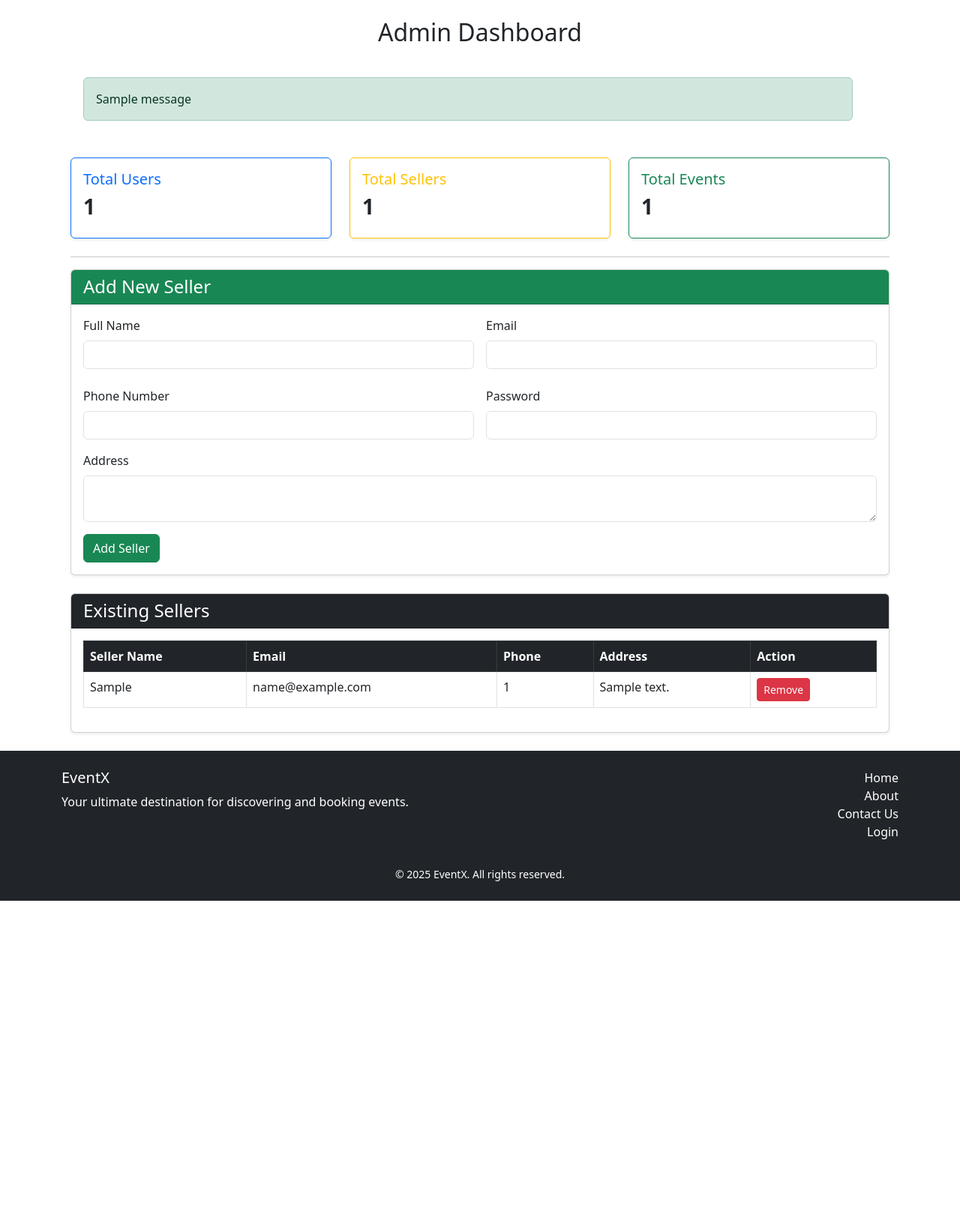
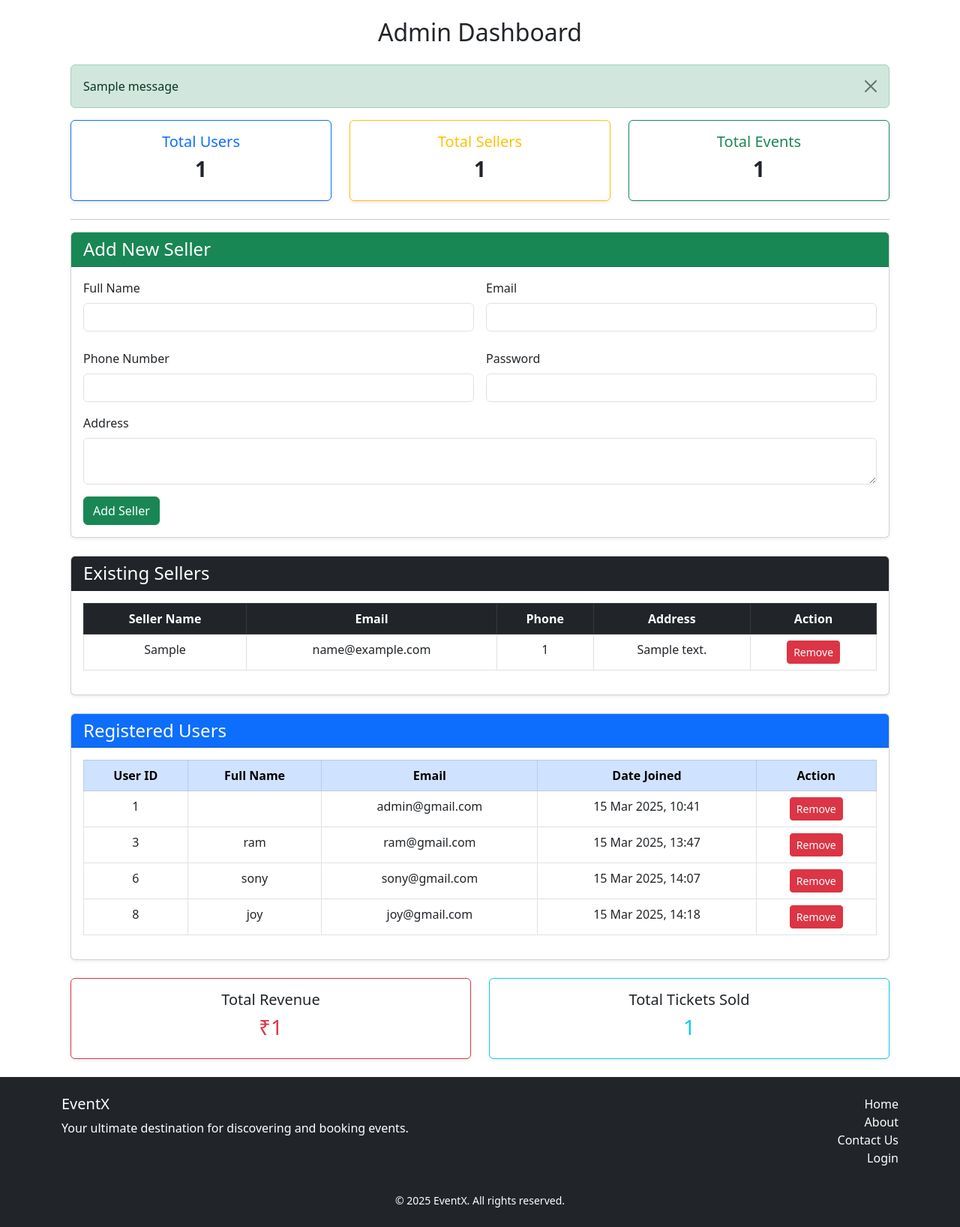
Before and after one commit to pranav007123/Eventx, a Django app: template events/templates/events/admin_dashboard.html in a window 1280 px wide. Shown: the part 56-1692 px from the top of the page at 75% size. Before the commit the page ends 1257 px from the top, so only its background shows below. Run offline with Django 3.2, Linux system fonts and the light colour scheme; data comes from the database, SQL or seed files in the repository; tables that the repository leaves empty hold one stand-in row (values such as "Sample post"); the template is opened without the code that fills it: values that come from a table or form of the project are taken from there, most other values are stand-ins (such as "Sample title", 1, 10 or a date in 2020); one stand-in notice (Sample message) is shown.

Commit message:
second commit

```diff
--- a/events/templates/events/admin_dashboard.html
+++ b/events/templates/events/admin_dashboard.html
@@ -9,17 +9,16 @@
 
   <!-- Success/Error Messages -->
   {% if messages %}
-    <div class="alert alert-dismissible fade show">
-      {% for message in messages %}
-        <div class="alert {% if message.tags == 'success' %}alert-success{% else %}alert-danger{% endif %}" role="alert">
-          {{ message }}
-        </div>
-      {% endfor %}
-    </div>
+    {% for message in messages %}
+      <div class="alert {% if message.tags == 'success' %}alert-success{% else %}alert-danger{% endif %} alert-dismissible fade show" role="alert">
+        {{ message }}
+        <button type="button" class="btn-close" data-bs-dismiss="alert" aria-label="Close"></button>
+      </div>
+    {% endfor %}
   {% endif %}
 
   <!-- Dashboard Statistics -->
-  <div class="row mb-4">
+  <div class="row mb-4 text-center">
     <div class="col-md-4">
       <div class="card shadow-sm border-primary">
         <div class="card-body">
@@ -96,7 +95,7 @@
       <h4 class="mb-0">Existing Sellers</h4>
     </div>
     <div class="card-body">
-      <table class="table table-bordered">
+      <table class="table table-bordered text-center">
         <thead class="table-dark">
           <tr>
             <th>Seller Name</th>
@@ -132,5 +131,66 @@
     </div>
   </div>
 
+  <!-- Registered Users List -->
+  <div class="card shadow-sm">
+    <div class="card-header bg-primary text-white">
+      <h4 class="mb-0">Registered Users</h4>
+    </div>
+    <div class="card-body">
+      <table class="table table-bordered text-center">
+        <thead class="table-primary">
+          <tr>
+            <th>User ID</th>
+            <th>Full Name</th>
+            <th>Email</th>
+            <th>Date Joined</th>
+            <th>Action</th>
+          </tr>
+        </thead>
+        <tbody>
+          {% for user in users %}
+          <tr>
+            <td>{{ user.id }}</td>
+            <td>{{ user.get_full_name }}</td>
+            <td>{{ user.email }}</td>
+            <td>{{ user.date_joined|date:"d M Y, H:i" }}</td>
+            <td>
+              <form method="post" style="display:inline;">
+                {% csrf_token %}
+                <input type="hidden" name="action" value="remove_user">
+                <input type="hidden" name="user_id" value="{{ user.id }}">
+                <button type="submit" class="btn btn-danger btn-sm">Remove</button>
+              </form>
+            </td>
+          </tr>
+          {% empty %}
+          <tr>
+            <td colspan="5" class="text-center">No users found</td>
+          </tr>
+          {% endfor %}
+        </tbody>
+      </table>
+    </div>
+  </div>
+
+  <!-- Admin Dashboard Analytics -->
+  <div class="row mt-4 text-center">
+    <div class="col-md-6">
+      <div class="card shadow-sm border-danger">
+        <div class="card-body">
+          <h5 class="card-title">Total Revenue</h5>
+          <h3 class="text-danger">₹{{ total_revenue }}</h3>
+        </div>
+      </div>
+    </div>
+    <div class="col-md-6">
+      <div class="card shadow-sm border-info">
+        <div class="card-body">
+          <h5 class="card-title">Total Tickets Sold</h5>
+          <h3 class="text-info">{{ total_tickets_sold }}</h3>
+        </div>
+      </div>
+    </div>
+  </div>
 </div>
 {% endblock %}
--- a/events/templates/events/base.html
+++ b/events/templates/events/base.html
@@ -5,6 +5,8 @@
   <title>{% block title %}EventX{% endblock %}</title>
   <meta name="viewport" content="width=device-width, initial-scale=1">
   <!-- Bootstrap CSS -->
+  <script src="https://cdn.jsdelivr.net/npm/chart.js"></script>
+
   <link rel="stylesheet" href="https://cdn.jsdelivr.net/npm/bootstrap@5.3.0/dist/css/bootstrap.min.css">
   {% block extra_head %}{% endblock %}
 </head>
@@ -106,6 +108,7 @@
 
   <!-- Bootstrap JS -->
   <script src="https://cdn.jsdelivr.net/npm/bootstrap@5.3.0/dist/js/bootstrap.bundle.min.js"></script>
+
   {% block extra_js %}{% endblock %}
 </body>
 </html>
--- a/events/urls.py
+++ b/events/urls.py
@@ -20,6 +20,4 @@ urlpatterns = [
     path("admin/dashboard/", views.admin_dashboard, name="admin_dashboard"),
      path('accounts/logout/', auth_views.LogoutView.as_view(next_page='index'), name='logout'),
 
-    path('admin/remove-seller/<int:seller_id>/',views.remove_seller, name='remove_seller'),
-    path('admin/sales-statistics/', views.purchase_sales_statistics, name='sales_statistics'),
 ]
```
Also changed, not shown: events/models.py (+62 -30 lines), events/views.py (+57 -73 lines), db.sqlite3, events/migrations/0001_initial.py, events/migrations/0002_event_seller_alter_event_image.py (deleted), events/migrations/0003_profile_is_seller.py (deleted), events/migrations/0004_customadmin.py (deleted), events/migrations/0005_order_orderitem_seller_order_seller.py (deleted), 1 other file.
